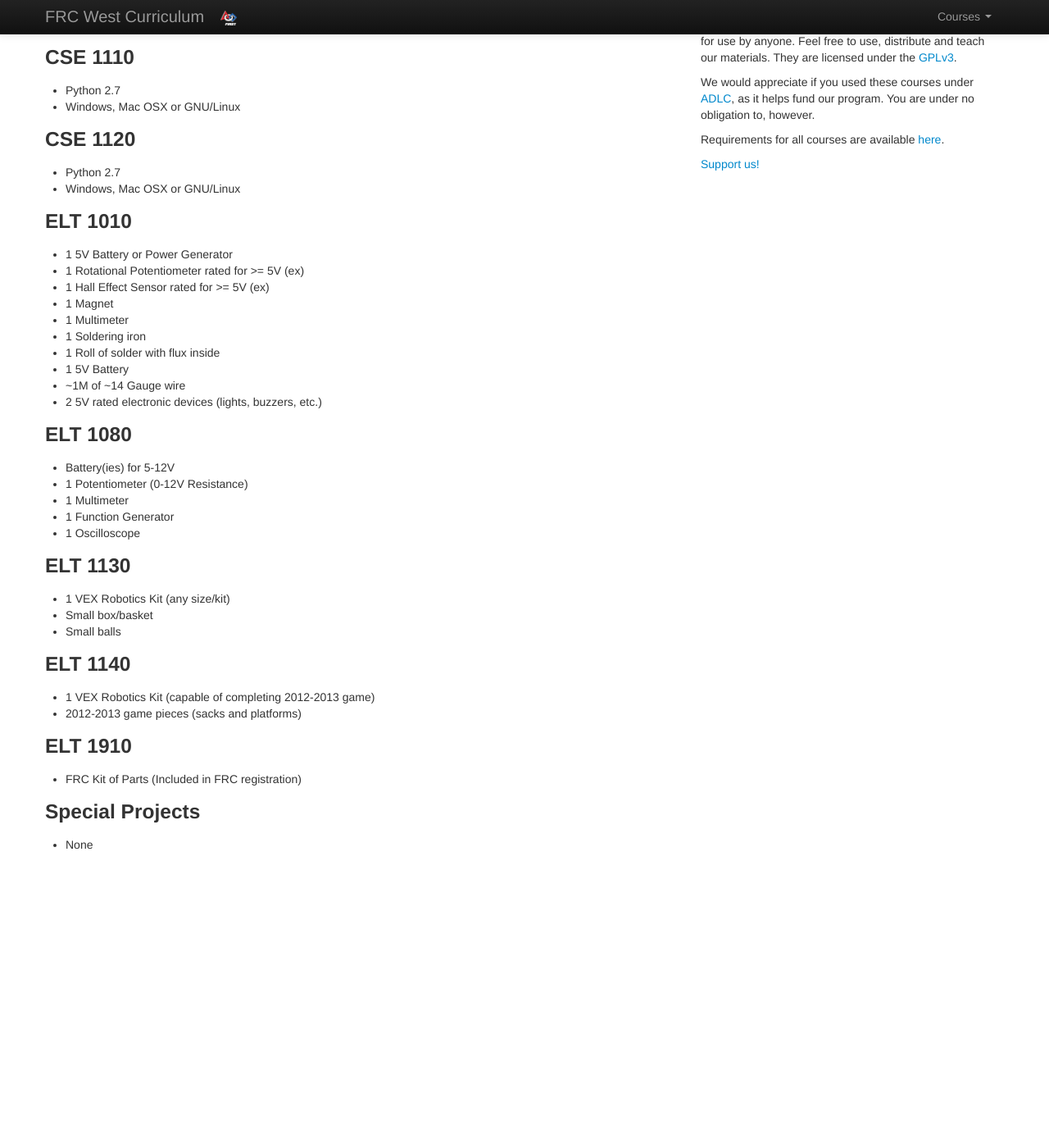
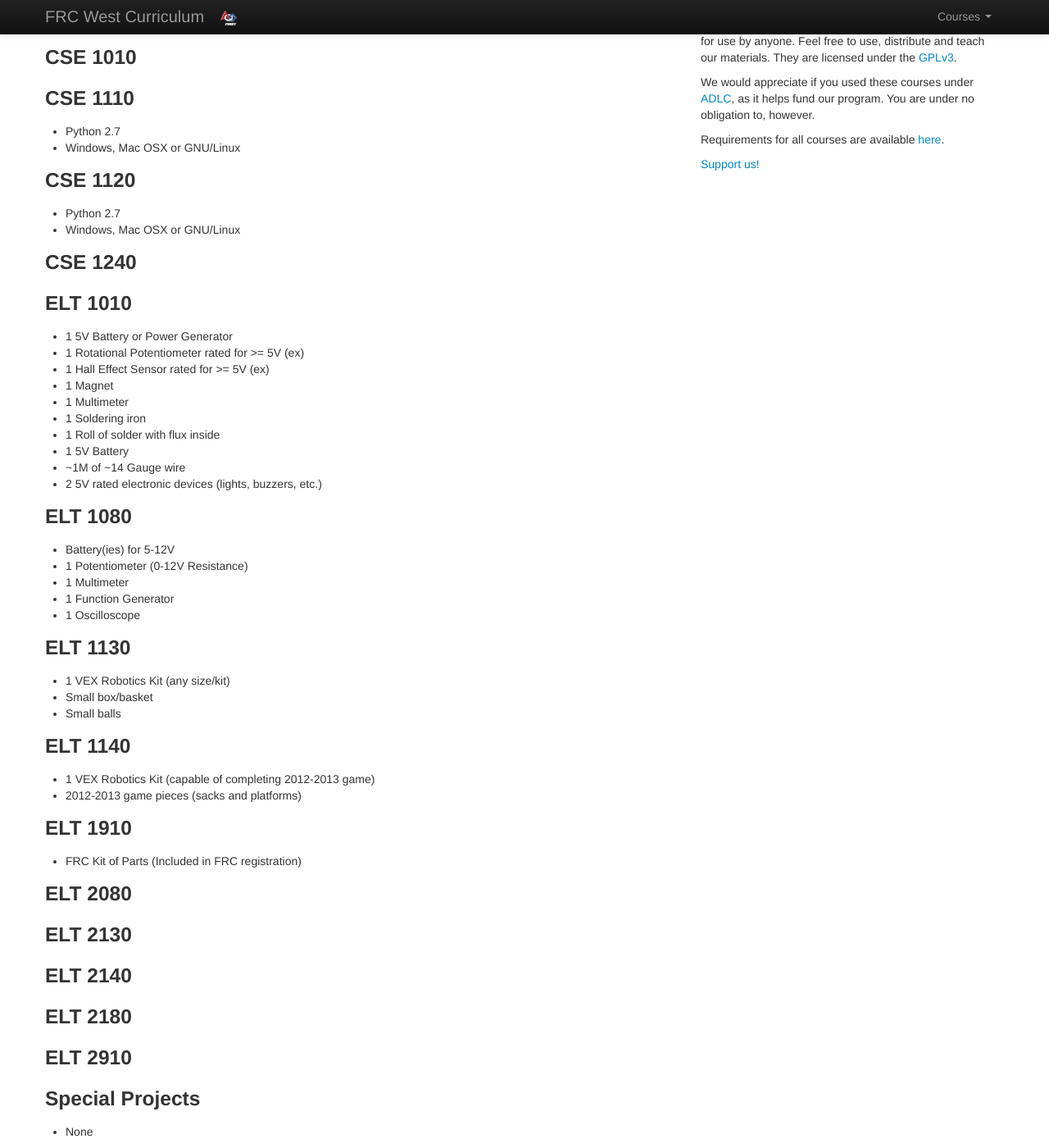
Before and after one commit to sybert1ger/frc-programming, a Jekyll site: the page built from requirements.md, in a window 1280 px wide and 1400 px high, scrolled down 150 px. Shown: the whole window at 82% size. Built offline with Jekyll 4.4.1, drawn with Linux system fonts in a browser that asks for light colours; Markdown is read by kramdown in place of the engine named in the settings; before the commit the page ends 1200 px from its top, so only the background shows below that.

```diff
--- a/_config.yml
+++ b/_config.yml
@@ -361,7 +361,7 @@ courses:
 
 
 -
-    course: ELT 1130
+    course: ELT 1130 - Robotics 1
     base: /courses/ELT1130
     url: /courses/ELT1130/home
     desc: Robotics course for introduction to robotics and its applications
@@ -432,7 +432,7 @@ courses:
 
 
 -
-    course: ELT 1140
+    course: ELT 1140 - Robotics Applications
     base: /courses/ELT1140
     url: /courses/ELT1140/home
     desc: Second level robotics course for more robotics and its applications
@@ -473,7 +473,7 @@ courses:
 
 
 -
-    course: ELT 1910
+    course: ELT 1910 - ELT Project A
     base: /courses/ELT1910
     url: /courses/ELT1910/home
     desc: CTS Project for FRC team members
--- a/requirements.md
+++ b/requirements.md
@@ -9,6 +9,8 @@ Errors here may result when curriculum is changed. Please be dilligent about che
 
 The materials listed are for *one student*. Multiply as needed.
 
+### CSE 1010
+
 ### CSE 1110
 - Python 2.7
 - Windows, Mac OSX or GNU/Linux
@@ -16,6 +18,8 @@ The materials listed are for *one student*. Multiply as needed.
 ### CSE 1120
 - Python 2.7
 - Windows, Mac OSX or GNU/Linux
+
+### CSE 1240
 
 ### ELT 1010
 - 1 5V Battery or Power Generator
@@ -48,5 +52,15 @@ The materials listed are for *one student*. Multiply as needed.
 ### ELT 1910
 - FRC Kit of Parts (Included in FRC registration)
 
+### ELT 2080
+
+### ELT 2130
+
+### ELT 2140
+
+### ELT 2180
+
+### ELT 2910
+
 ### Special Projects
 - None
```
Also changed, not shown: courses/ELT1130/home.md (+1 -1 lines), courses/ELT1140/home.md (+1 -1 lines), courses/ELT1910/home.md (+1 -1 lines).
